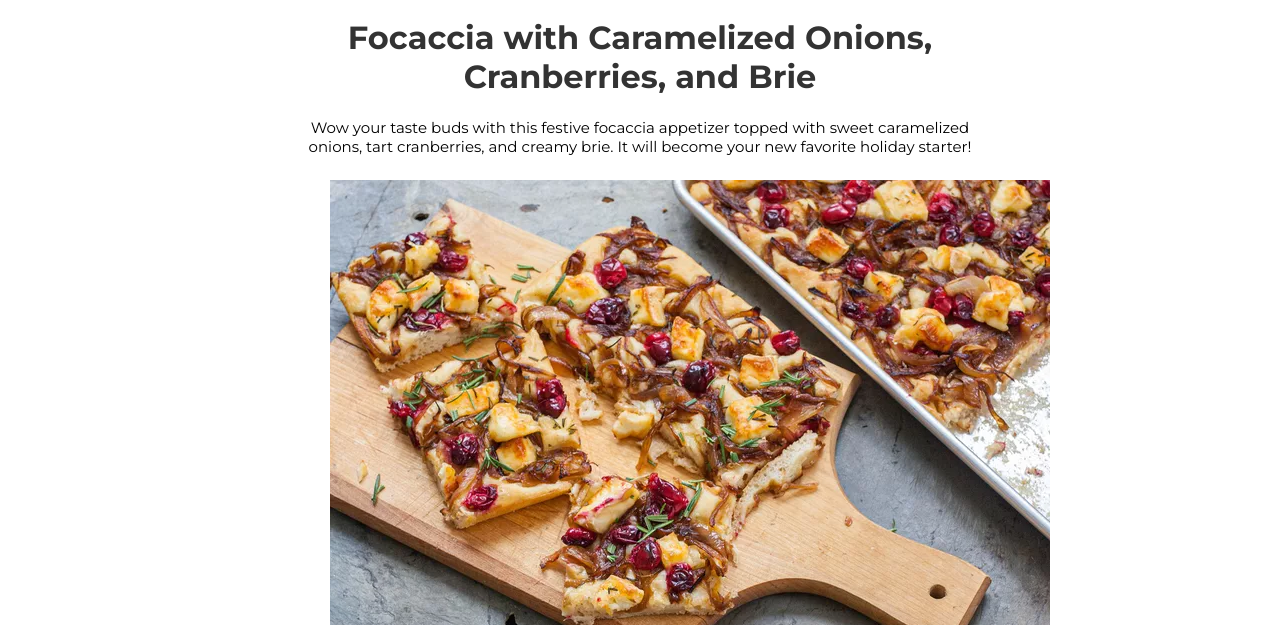
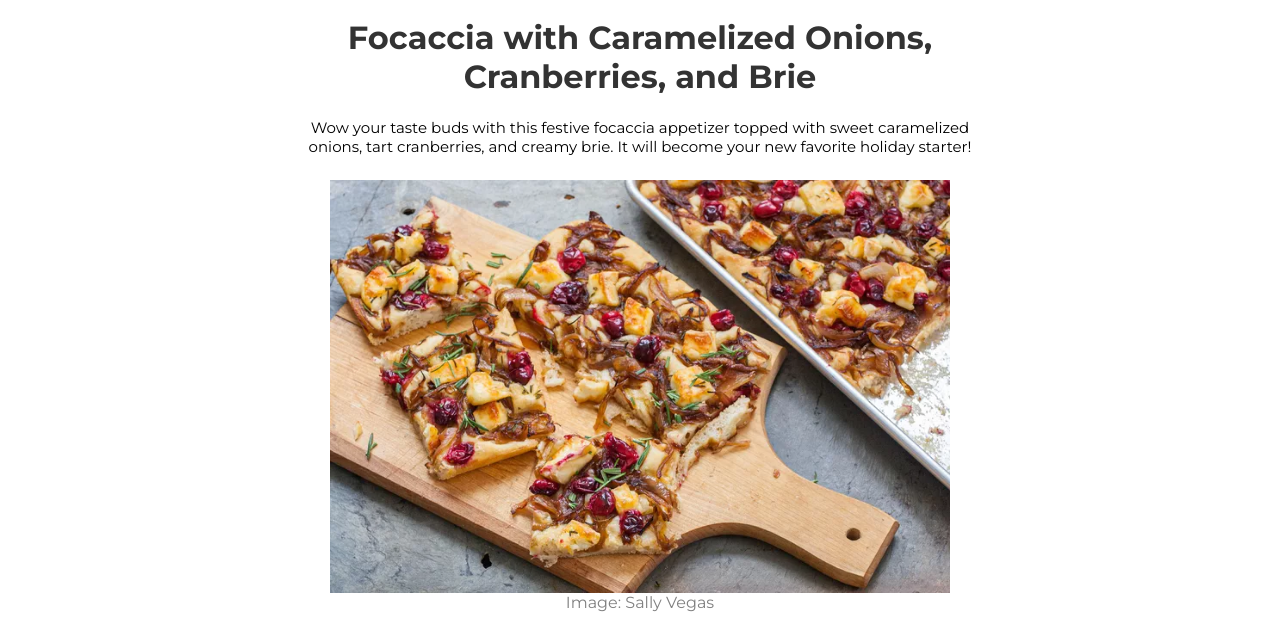
Before and after one commit to KekkoLoffrerdo/U1-S1-G3-html-e-css, a plain HTML site: page index.html in a window 1280 px wide. Shown: the part 169-794 px from the top of the page. Drawn offline with Linux system fonts and the light colour scheme.

Commit message:
correzioni

```diff
--- a/mockup.css
+++ b/mockup.css
@@ -28,8 +28,9 @@ main {
   margin-bottom: 24px;
 }
 .focaccia {
+  width: 100%;
+  height: auto;
   display: block;
-  margin: 0 auto;
 }
 figcaption {
   text-align: center;
```
